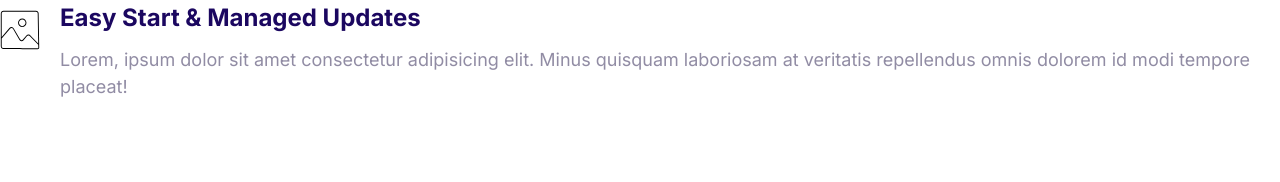
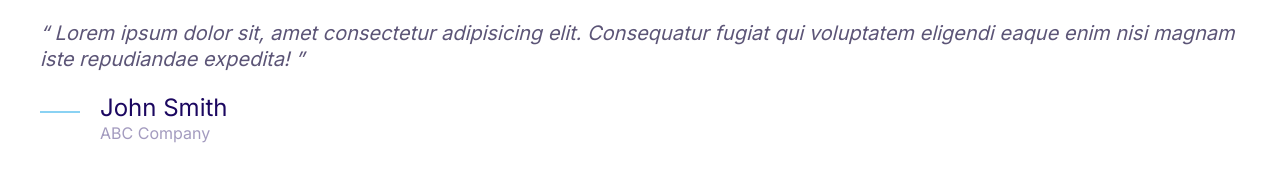
Before and after one commit to christymadilao/html-project, a plain HTML site: page index.html in a window 1280 px wide. Drawn offline with Linux system fonts and the light colour scheme.

Commit message:
Built quote component.

```diff
--- a/css/styles.css
+++ b/css/styles.css
@@ -5,6 +5,7 @@
   --color-heading: #1b0760;
   --color-body: #918ca4;
   --color-border: #ccc;
+  --color-body-darker: #5c5577;
   --border-radius: 30px;
 }
 
@@ -374,3 +375,50 @@ a {
 .media__image {
   margin-top: 1rem;
 }
+
+/* Quotes */
+.quote {
+  font-size: 3rem;
+  font-style: italic;
+  color: var(--color-body-darker);
+  line-height: 1.3;
+}
+
+.quote__text::before {
+  content: open-quote;
+}
+
+.quote__text::after {
+  content: close-quote;
+}
+
+.quote__author {
+  font-size: 3rem;
+  font-weight: 500;
+  font-style: normal;
+  margin-bottom: 0;
+}
+
+.quote__organization {
+  color: var(--color-heading);
+  opacity: 0.4;
+  font-size: 2rem;
+  font-style: normal;
+}
+
+.quote__line {
+  position: relative;
+  bottom: 10px;
+}
+
+@media screen and (min-width: 1024px) {
+  .quote {
+    font-size: 2rem;
+  }
+  .quote__author {
+    font-size: 2.4rem;
+  }
+  .quote__organization {
+    font-size: 1.6rem;
+  }
+}
--- a/index.html
+++ b/index.html
@@ -15,20 +15,25 @@
     <link rel="stylesheet" href="css/styles.css" />
   </head>
   <body>
+    <blockquote class="quote">
+      <p class="quote__text">
+        Lorem ipsum dolor sit, amet consectetur adipisicing elit. Consequatur
+        fugiat qui voluptatem eligendi eaque enim nisi magnam iste repudiandae
+        expedita!
+      </p>
+      <footer>
         <div class="media">
           <div class="media__image">
-        <svg class="icon">
-          <use xlink:href="images/sprite.svg#snap"></use>
+            <svg class="icon icon--primary quote__line">
+              <use xlink:href="images/sprite.svg#line"></use>
             </svg>
           </div>
           <div class="media__body">
-        <h3 class="media__title">Easy Start & Managed Updates</h3>
-        <p>
-          Lorem, ipsum dolor sit amet consectetur adipisicing elit. Minus
-          quisquam laboriosam at veritatis repellendus omnis dolorem id modi
-          tempore placeat!
-        </p>
+            <h3 class="media__title quote__author">John Smith</h3>
+            <p class="quote__organization">ABC Company</p>
           </div>
         </div>
+      </footer>
+    </blockquote>
   </body>
 </html>
```
Also changed, not shown: components/quote.html (added, +19 -0 lines). Lines whose indentation alone changed are shown as unchanged.
